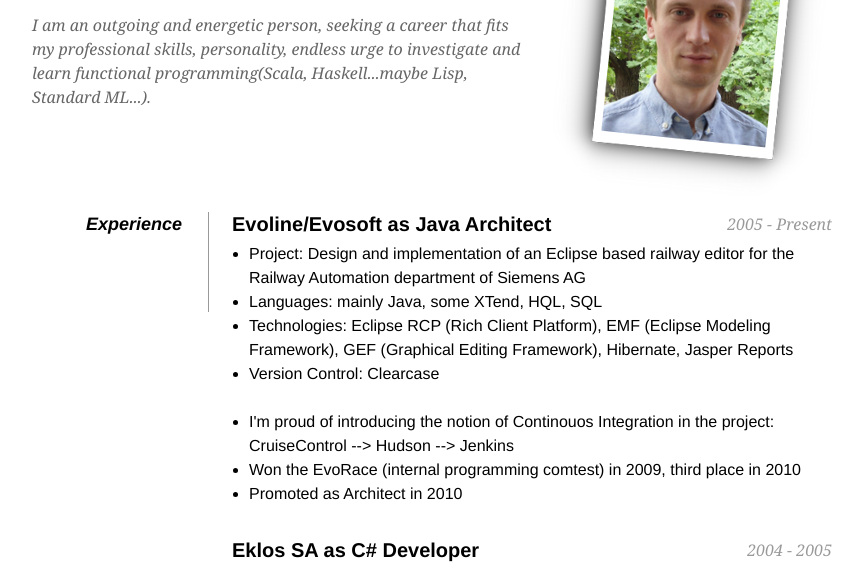
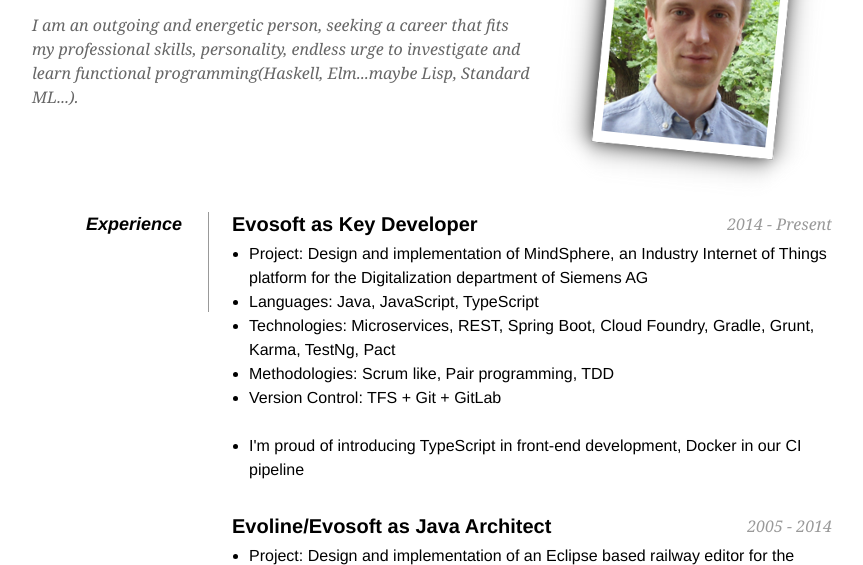
Before and after one commit to karandit/karandit.github.io, a website: page index.html in a window 1280 px wide. Shown: the part 148-713 px from the top of the page, without its empty margins (208-1071 px from the left). Drawn offline with Linux system fonts and the light colour scheme.

Commit message:
Add MindSphere

```diff
--- a/index.html
+++ b/index.html
@@ -41,7 +41,8 @@
         </div>
         <div id="objective">
             <p>
-                I am an outgoing and energetic person, seeking a career that fits my professional skills, personality, endless urge to investigate and learn functional programming(Scala, Haskell...maybe Lisp, Standard ML...).
+                I am an outgoing and energetic person, seeking a career that fits my professional skills, personality,
+                endless urge to investigate and learn functional programming(Haskell, Elm...maybe Lisp, Standard ML...).
             </p>
         </div>
 
@@ -51,7 +52,18 @@
             <dd class="clear"></dd>
             <dt>Experience</dt>
             <dd>
-                <h2>Evoline/Evosoft as Java Architect <span>2005 - Present</span></h2>
+                <h2>Evosoft as Key Developer <span>2014 - Present</span></h2>
+                <ul>
+                    <li>Project: Design and implementation of MindSphere, an Industry Internet of Things platform for the Digitalization department of Siemens AG</li>
+                    <li>Languages: Java, JavaScript, TypeScript</li>
+                    <li>Technologies: Microservices, REST, Spring Boot, Cloud Foundry, Gradle, Grunt, Karma, TestNg, Pact</li>
+                    <li>Methodologies: Scrum like, Pair programming, TDD</li>
+                    <li>Version Control: TFS + Git + GitLab</li>
+                    <br>
+                    <li>I'm proud of introducing TypeScript in front-end development, Docker in our CI pipeline</li>
+                </ul>
+
+                <h2>Evoline/Evosoft as Java Architect <span>2005 - 2014</span></h2>
                 <ul>
                     <li>Project: Design and implementation of an Eclipse based railway editor for the Railway Automation department of Siemens AG</li>
                     <li>Languages: mainly Java, some XTend, HQL, SQL</li>
@@ -62,6 +74,7 @@
 					          <li>Won the EvoRace (internal programming comtest) in 2009, third place in 2010</li>
 					          <li>Promoted as Architect in 2010</li>
                 </ul>
+
                 <h2>Eklos SA as C# Developer<span>2004 - 2005</span></h2>
                 <ul>
                     <li>Projects: Eklos as a Romanian-Italian company, we were designing and implementing 3-4 production tracking applications for GUCCI</li>
@@ -69,6 +82,7 @@
                     <li>Technologies: WinForms, ASP.Net</li>
                     <li>Version Control: Visual SourceSafe (the worst of all of them)</li>
                 </ul>
+
                 <h2>MaxIQ SRL as Delphi/Java Junior Developer<span>2001 - 2004</span></h2>
                 <ul>
                     <li>Projects: internal custom applications for RomTelecom Bihor</li>
```
